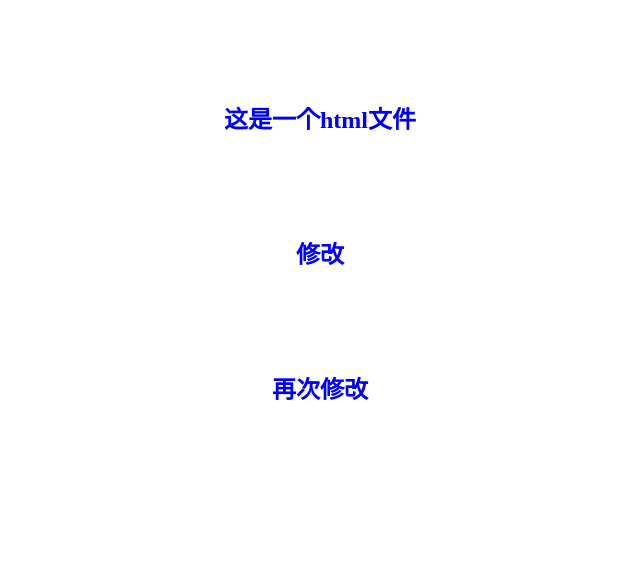
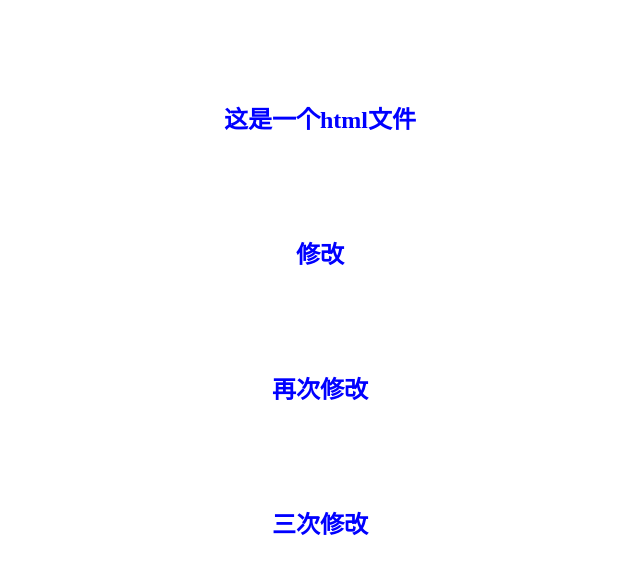
Before and after one commit to dmy-vision/dmycom, a plain HTML site: page index.html in a window 1280 px wide. Shown: the whole page, without its empty margins (320-960 px from the left). Drawn offline with Linux system fonts and the light colour scheme.

Commit message:
remodeified index.html

```diff
--- a/index.html
+++ b/index.html
@@ -8,5 +8,6 @@
 <h2>这是一个html文件</h2>
 <h2>修改</h2>
 <h2>再次修改</h2>
+<h2>三次修改</h2>
 </body>
 </html>
```
